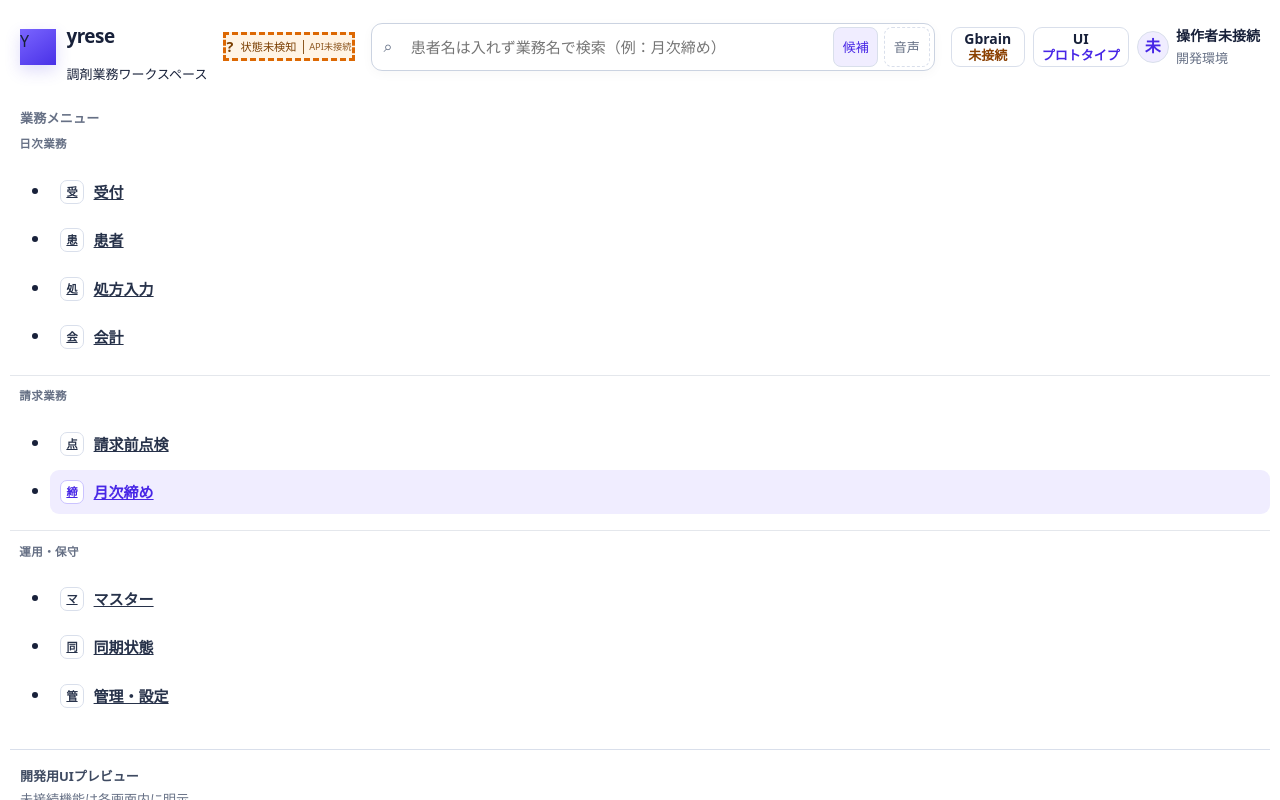
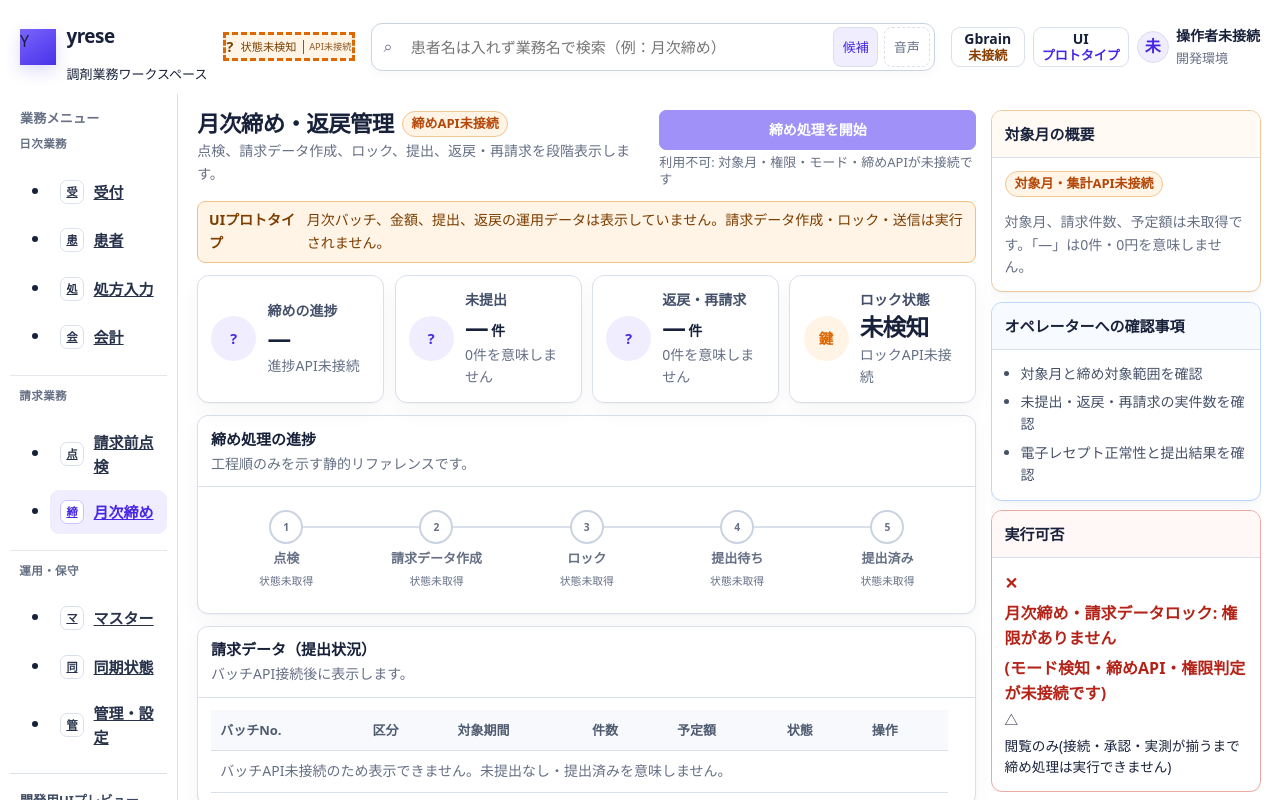
Before and after one commit to yusuketakuma/yrese, a Next.js app in the folder apps/web/: page /monthly-closing in a window 1280 px wide. Shown: the top 800 px of the page. Built offline with nearby package versions, Linux system fonts and the light colour scheme.

Commit message:
WP-3009-UI: restore the intended desktop operator shell grid

```diff
--- a/apps/web/app/operator-completion-refinement.css
+++ b/apps/web/app/operator-completion-refinement.css
@@ -2,6 +2,21 @@
  * Completion pass for unsaved-draft safety and disabled-action ergonomics.
  * Loaded after the adversarial layer. Domain status semantics are unchanged.
  */
+
+/* The generated operator shell declared columns but lost display:grid during consolidation. */
+.app-shell {
+  display: grid;
+}
+
+.app-sidebar {
+  min-width: 0;
+  border-right: 1px solid var(--color-border);
+  background: #ffffff;
+}
+
+.app-workspace {
+  min-width: 0;
+}
 
 /* Base semantic hues remain unchanged; small foreground text needs darker projections. */
 .integration-chip[data-state="disconnected"] small {
```
